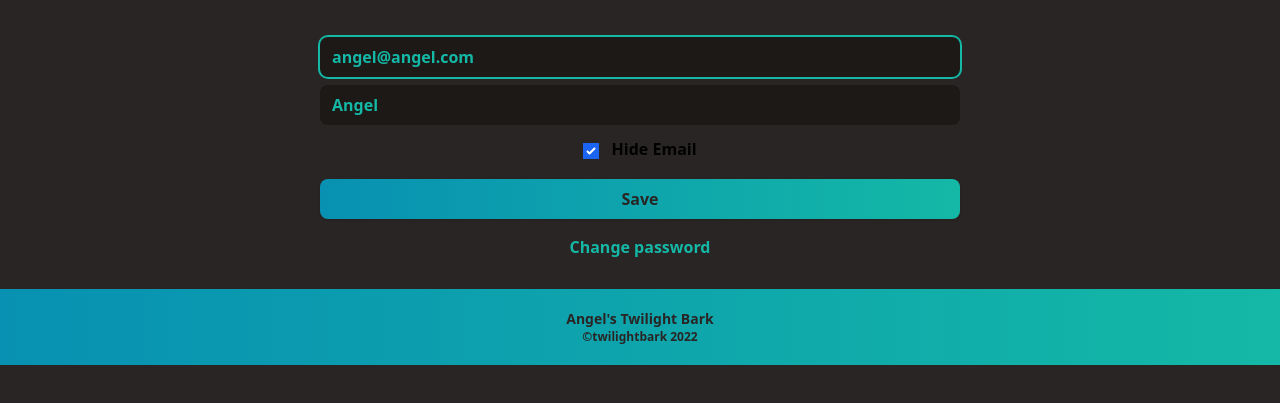
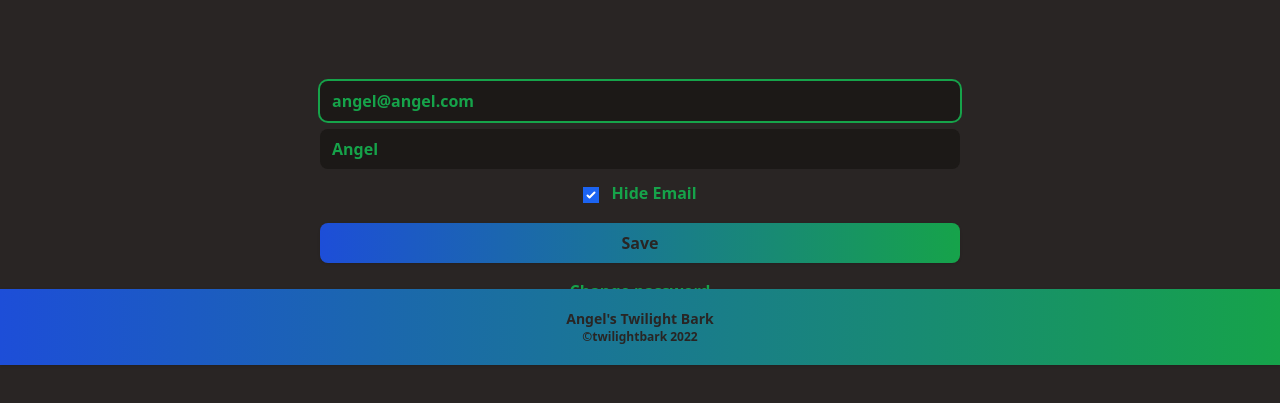
Before and after one commit to RLewis11769/outside-dogs, a Django app: page /user/1/edit/ in a window 1280 px wide. Shown: the part 435-838 px from the top of the page. Before the commit the page ends 800 px from the top, so only its background shows below. Run offline with Django 3.2, Linux system fonts and the light colour scheme; a user stored in the database is signed in; data comes from the database, SQL or seed files in the repository; both versions use the stored data as it was after the commit; some libraries are stand-ins or nearby versions.

Commit message:
Change colors, add db with superuser

```diff
--- a/TwilightBark/TwilightBark/urls.py
+++ b/TwilightBark/TwilightBark/urls.py
@@ -38,6 +38,9 @@ urlpatterns = [
     path('password-reset/done/',
          auth_views.PasswordResetDoneView.as_view(template_name='user/password/password_reset_done.html'),
          name='password_reset_done'),
+    path('password-reset-complete/',
+         auth_views.PasswordResetCompleteView.as_view(template_name='user/password/password_reset_complete.html'),
+         name='password_reset_complete'),
     path('password-reset-confirm/<uidb64>/<token>/',
          auth_views.PasswordResetConfirmView.as_view(template_name='user/password/password_reset_confirm.html'),
          name='password_reset_confirm'),
--- a/TwilightBark/static/js/account_edit.js
+++ b/TwilightBark/static/js/account_edit.js
@@ -29,7 +29,8 @@ function enableImageOverlay() {
 
   // Style "edit" button
   const editText = document.getElementById("edit_text")
-  editText.style.backgroundColor = "#14b8a6"
+  // backgroundColor is tailwind green-600 and font is stone-800
+  editText.style.backgroundColor = "#16A34A"
   editText.style.color = "#292524"
   editText.style.fontWeight = "bold"
   editText.style.fontSize = "1rem"
@@ -63,15 +64,15 @@ function enableImageOverlay() {
     editButton.style.opacity = "0"
   })
 
-  // Add event listener when hovering over edit button - change color
+  // Add event listener when hovering over edit button - change to amber-500
   editText.addEventListener("mouseover", () => {
-    editText.style.backgroundColor = "#db2778"
+    editText.style.backgroundColor = "#F59E0B"
     editText.style.transition = ".5 ease"
   });
 
-  // Add event listener when stop hovering over edit button - change color
+  // Add event listener when stop hovering over edit button - change back to green-600
   editText.addEventListener("mouseout", () => {
-    editText.style.backgroundColor = "#14b8a6"
+    editText.style.backgroundColor = "#16A34A"
     editText.style.transition = ".5 ease"
   });
 
--- a/TwilightBark/templates/TwilightBark/footer.html
+++ b/TwilightBark/templates/TwilightBark/footer.html
@@ -1,4 +1,4 @@
-<footer class="w-full p-5 bg-gradient-to-r from-cyan-600 to-teal-500 shadow flex flex-col justify-center items-center fixed bottom-0">
+<footer class="w-full p-5 bg-gradient-to-r from-blue-700 to-green-600 shadow flex flex-col justify-center items-center fixed bottom-0">
 	<p class="text-stone-800 text-sm">Angel's Twilight Bark</p>
 	<p class="text-stone-800 text-xs">©twilightbark 2022</p>
 </footer>
--- a/TwilightBark/templates/TwilightBark/header.html
+++ b/TwilightBark/templates/TwilightBark/header.html
@@ -1,9 +1,9 @@
 {% load static %}
 
-<header class="bg-gradient-to-r from-cyan-600 to-teal-500 shadow text-center">
+<header class="bg-gradient-to-r from-blue-700 to-green-600 shadow text-center">
 	<nav class="mx-auto px-3 py-4 max-w-8xl md:flex md:justify-around">
 		<div class="py-4 flex justify-center">
-			<a href={% url 'index' %} class="text-stone-800 focus:outline-none focus:text-pink-600 hover:text-pink-600 transition duration-500">
+			<a href={% url 'index' %} class="text-stone-800 focus:outline-none focus:text-amber-500 hover:text-amber-500 transition duration-500">
 				<span class="material-icons">pets</span>
 				<span class="my-2 p-2 text-3xl">Angel's Twilight Bark</span>
 			</a>
@@ -13,17 +13,17 @@
 			{% if request.user.is_authenticated %}
 				<!-- Account settings -->
 				<div class="flex flex-col md:flex-row">
-					<div class="h-10 w-10 mx-auto bg-stone-800 rounded-full">
+					<div class="h-10 w-10 mx-auto bg-stone-800 border border-amber-500 rounded-full">
 						<img id="id_profile" class="rounded-full" src={{ user.profile_pic.url }} alt="User profile pic" >
 					</div>
-					<a href={% url 'user:account' user_id=request.user.id %} class="md:mx-5 p-2 text-xl hover:text-pink-600 focus:outline-offset-0 focus:outline-pink-600 transition duration-500">Account</a>
-					<a href={% url 'user:logout' %} class="p-2 text-xl hover:text-pink-600 focus:bg-pink-600 transition duration-500">Logout</a>
+					<a href={% url 'user:account' user_id=request.user.id %} class="md:mx-5 p-2 text-xl hover:text-amber-500 focus:outline-offset-0 focus:outline-amber-500 transition duration-500">Account</a>
+					<a href={% url 'user:logout' %} class="p-2 text-xl hover:text-amber-500 focus:outline-offset-0 focus:outline-amber-500 transition duration-500">Logout</a>
 				</div>
 
 			{% else %}
 				<div class="flex flex-col md:flex-row justify-center md:space-x-6 flex-row">
-					<a href={% url 'user:login' %} class="md:mx-5 p-2 text-xl hover:text-pink-600 focus:outline-offset-0 focus:outline-pink-600 transition duration-500">Login</a>
-					<a href={% url 'user:register' %} class="p-2 text-xl hover:text-pink-600 focus:bg-pink-600 transition duration-500">Register</a>
+					<a href={% url 'user:login' %} class="md:mx-5 p-2 text-xl hover:text-amber-500 focus:outline-offset-0 focus:outline-amber-500 transition duration-500">Login</a>
+					<a href={% url 'user:register' %} class="p-2 text-xl rounded-lg bg-amber-500 border-none hover:bg-transparent hover:text-amber-500 hover:ring-4 hover:ring-amber-500 hover:bg-transparent focus:text-amber-500 focus:ring-4 focus:ring-amber-500 focus:bg-transparent  transition duration-500">Register</a>
 				</div>
 			{% endif %}
 		</div>
--- a/TwilightBark/user/templates/user/account_edit.html
+++ b/TwilightBark/user/templates/user/account_edit.html
@@ -5,23 +5,23 @@
 
 	<script defer src={% static 'js/account_edit.js' %}></script>
 
-	<div class="py-20">
+	<div class="py-20 text-green-600">
 		<!-- Confirm/cancel buttons -->
 		<div class="mb-2" id="image_cancel_confirm">
 			<span id="cancel" class="material-icons text-red-700">cancel</span>
 			<span id="confirm" class="material-icons text-emerald-700">check</span>
 		</div>
+
+		<h1 class="py-2 text-xl text-center">Edit Account Settings</h1>
 		<!-- Profile image and edit button -->
-		<div>
 		<div class="flex flex-col items-center">
 			<div class="w-60 h-60 mb-10 flex flex-col" id="image_container">
-					<div class="mx-auto rounded-full bg-stone-900 border border-4 border-stone-900">
+				<div class="mx-auto rounded-full bg-stone-900 border border-4 border-amber-500">
 					<img class="block rounded-full" alt="user profile pic" id="id_profile_image_display" src={{ form.initial.profile_pic.url }}>
 				</div>
 				<button id="edit_button">
 					<p class="text" id="edit_text">Edit</p>
 				</button>
-				</div>
 			</div>
 		</div>
 
@@ -33,8 +33,8 @@
 			<div class="pb-3 w-1/2 mx-auto flex flex-col items-center">
 				<!-- Input fields -->
 				<input type="file" name="profile_image" id="id_profile_image" class="hidden" onchange="readURL(this)">
-				<input type="email" name="email" id="id_input_email" class="my-1 w-full rounded-lg border-none focus:ring-2 focus:ring-teal-500 text-teal-500 bg-stone-900" placeholder="Email address" value={{form.initial.email}} required autofocus>
-				<input type="text" name="username" id="id_input_username" class="my-1 w-full rounded-lg border-none focus:ring-2 focus:ring-teal-500 text-teal-500 bg-stone-900" placeholder="Password" value={{form.initial.username}} required>
+				<input type="email" name="email" id="id_input_email" class="my-1 w-full rounded-lg border-none focus:ring-2 focus:ring-green-600 text-green-600 bg-stone-900" placeholder="Email address" value={{form.initial.email}} required autofocus>
+				<input type="text" name="username" id="id_input_username" class="my-1 w-full rounded-lg border-none focus:ring-2 focus:ring-green-600 text-green-600 bg-stone-900" placeholder="Password" value={{form.initial.username}} required>
 				<div class="my-2 checkbox">
 					<label>
 						<input type="checkbox" name="hide_email" id="id_input_hide_email" class="my-1 mr-2" {% if form.initial.hide_email %}checked{%endif%}>
@@ -53,8 +53,8 @@
 					<p class="py-2 text-red-700">{{form.non_field_errors}}</p>
 				{% endif %}
 
-				<button type="submit" id="submit_button" class="my-2 py-2 w-full rounded-lg bg-gradient-to-r from-cyan-600 to-teal-500 shadow font-bold text-stone-800 focus:outline-none hover:from-pink-600 hover:to-pink-600 focus:from-pink-600 focus:to-pink-600 duration-500">Save</button>
-				<a class="p-2 text-teal-500 focus:outline-offset-0 focus:outline-amber-500 hover:text-stone-900" href={% url 'password_reset' %}>Change password</a>
+				<button type="submit" id="submit_button" class="my-2 py-2 w-full rounded-lg text-stone-800 bg-gradient-to-r from-blue-700 to-green-600 shadow font-bold focus:outline-none hover:from-amber-500 hover:to-amber-500 focus:from-amber-500 focus:to-amber-500 duration-500">Save</button>
+				<a class="p-2 text-green-600 focus:outline-offset-0 focus:outline-amber-500 hover:text-amber-500" href={% url 'password_reset' %}>Change password</a>
 
 			</div>
 		</form>
--- a/TwilightBark/user/templates/user/password/password_reset.html
+++ b/TwilightBark/user/templates/user/password/password_reset.html
@@ -7,9 +7,9 @@
 	{% csrf_token %}
 
 		<div class="mx-auto my-10 w-1/2 flex flex-col items-center text-center">
-			<h1 class="mb-3 text-teal-500 text-xl">Reset password</h1>
-			<input name="email" class="my-2 w-full rounded-lg border-none focus:ring-2 focus:ring-teal-500 text-teal-500 bg-stone-900" placeholder="Email address" type="email" id="id_email" required="true" aria-label="Input your email to be sent a password reset email">
-			<button type="submit" class="my-2 py-2 w-full rounded-lg bg-gradient-to-r from-cyan-600 to-teal-500 shadow font-bold text-stone-800 focus:outline-none hover:from-pink-600 hover:to-pink-600 focus:from-pink-600 focus:to-pink-600 duration-500">Log In</button>
+			<h1 class="mb-3 text-green-600 text-xl">Reset password</h1>
+			<input name="email" class="my-2 w-full rounded-lg border-none focus:ring-2 focus:ring-green-600 text-green-600 bg-stone-900" placeholder="Email address" type="email" id="id_email" required="true" aria-label="Input your email to be sent a password reset email">
+			<button type="submit" class="my-2 py-2 w-full rounded-lg bg-gradient-to-r from-blue-700 to-green-600 shadow font-bold text-stone-800 focus:outline-none hover:from-amber-500 hover:to-amber-500 focus:from-amber-500 focus:to-amber-500 duration-500">Log In</button>
 		</div>
 </form>
 
--- a/TwilightBark/user/templates/user/password/password_reset_done.html
+++ b/TwilightBark/user/templates/user/password/password_reset_done.html
@@ -2,10 +2,10 @@
 
 {% block content %}
 
-	<div class="my-20 flex flex-col text-center text-teal-500">
+	<div class="my-20 flex flex-col text-center text-green-600">
 			<h1 class="p-2">An email has been sent with instructions to reset your password.</h1>
 			<h2 class="p-2">If you don't receive an email, please confirm your email address and check your spam folder.</h2>
-			<a class="p-2 mx-auto focus:outline-offset-0 focus:outline-amber-500 hover:text-stone-900" href="{% url 'index' %}">Return to home page</a>
+			<a class="p-2 mx-auto focus:outline-offset-0 focus:outline-amber-500 hover:text-amber-500" href="{% url 'index' %}">Return to home page</a>
 	</div>
 
 {% endblock %}
```
Also changed, not shown: TwilightBark/chat/templates/chat/room.html (+5 -5 lines), TwilightBark/templates/TwilightBark/index.html (+7 -9 lines), TwilightBark/user/templates/user/account.html (+12 -8 lines), TwilightBark/user/templates/user/login.html (+6 -6 lines), TwilightBark/user/templates/user/password/password_reset_complete.html (added, +11 -0 lines), TwilightBark/user/templates/user/password/password_reset_confirm.html (+11 -4 lines), TwilightBark/user/templates/user/register.html (+7 -7 lines), TwilightBark/db.sqlite3, 1 other file. Lines whose indentation alone changed are shown as unchanged.
